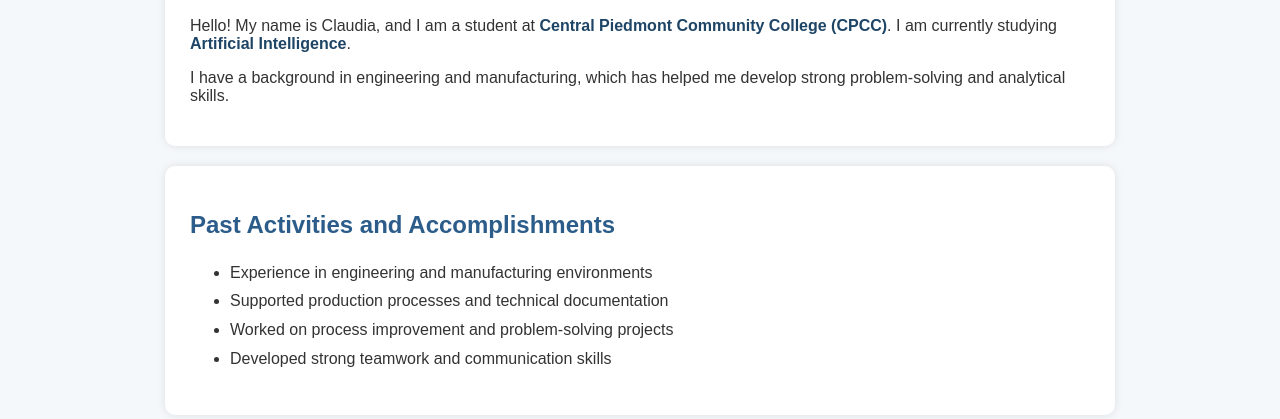
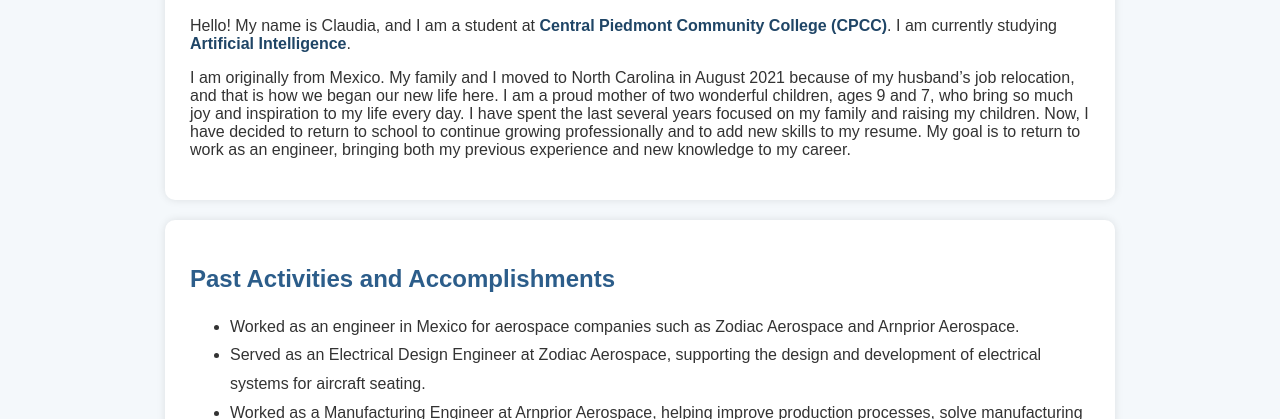
Before and after one commit to claudiasugey/Personal-Web-Page, a plain HTML site: page index.html in a window 1280 px wide. Shown: the part 533-952 px from the top of the page. Drawn offline with Linux system fonts and the light colour scheme.

Commit message:
Update index.html
updated information

```diff
--- a/index.html
+++ b/index.html
@@ -101,18 +101,22 @@
         I am currently studying <span class="highlight">Artificial Intelligence</span>.
     </p>
     <p>
-        I have a background in engineering and manufacturing, which has helped me
-        develop strong problem-solving and analytical skills.
+        I am originally from Mexico. My family and I moved to North Carolina in August 2021 because of my husband’s job relocation, and that is how we began our new life here.
+        I am a proud mother of two wonderful children, ages 9 and 7, who bring so much joy and inspiration to my life every day.
+        I have spent the last several years focused on my family and raising my children.
+        Now, I have decided to return to school to continue growing professionally and to add new skills to my resume.
+        My goal is to return to work as an engineer, bringing both my previous experience and new knowledge to my career.
     </p>
 </section>
 
 <section id="activities">
     <h2>Past Activities and Accomplishments</h2>
     <ul>
-        <li>Experience in engineering and manufacturing environments</li>
-        <li>Supported production processes and technical documentation</li>
-        <li>Worked on process improvement and problem-solving projects</li>
-        <li>Developed strong teamwork and communication skills</li>
+        <li>Worked as an engineer in Mexico for aerospace companies such as Zodiac Aerospace and Arnprior Aerospace.</li>
+        <li>Served as an Electrical Design Engineer at Zodiac Aerospace, supporting the design and development of electrical systems for aircraft seating.</li>
+        <li>Worked as a Manufacturing Engineer at Arnprior Aerospace, helping improve production processes, solve manufacturing challenges, and support operational efficiency.</li>
+        <li>Later transitioned into the Purchasing Department, where I gained experience in procurement, supplier coordination, and supply chain operations.</li>
+        <li>Currently expanding my knowledge through education, with the goal of returning to work as an engineer with both previous experience and new technical skills.</li>
     </ul>
 </section>
 
```
